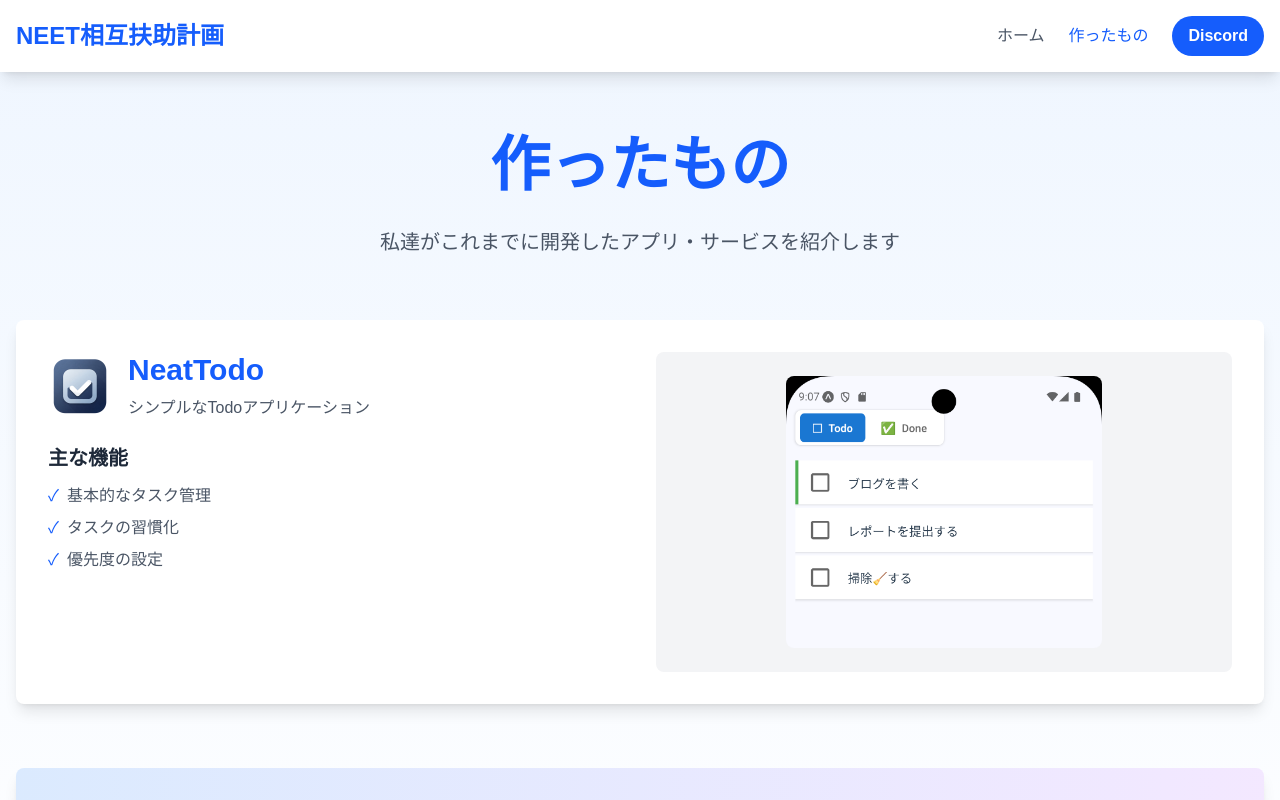
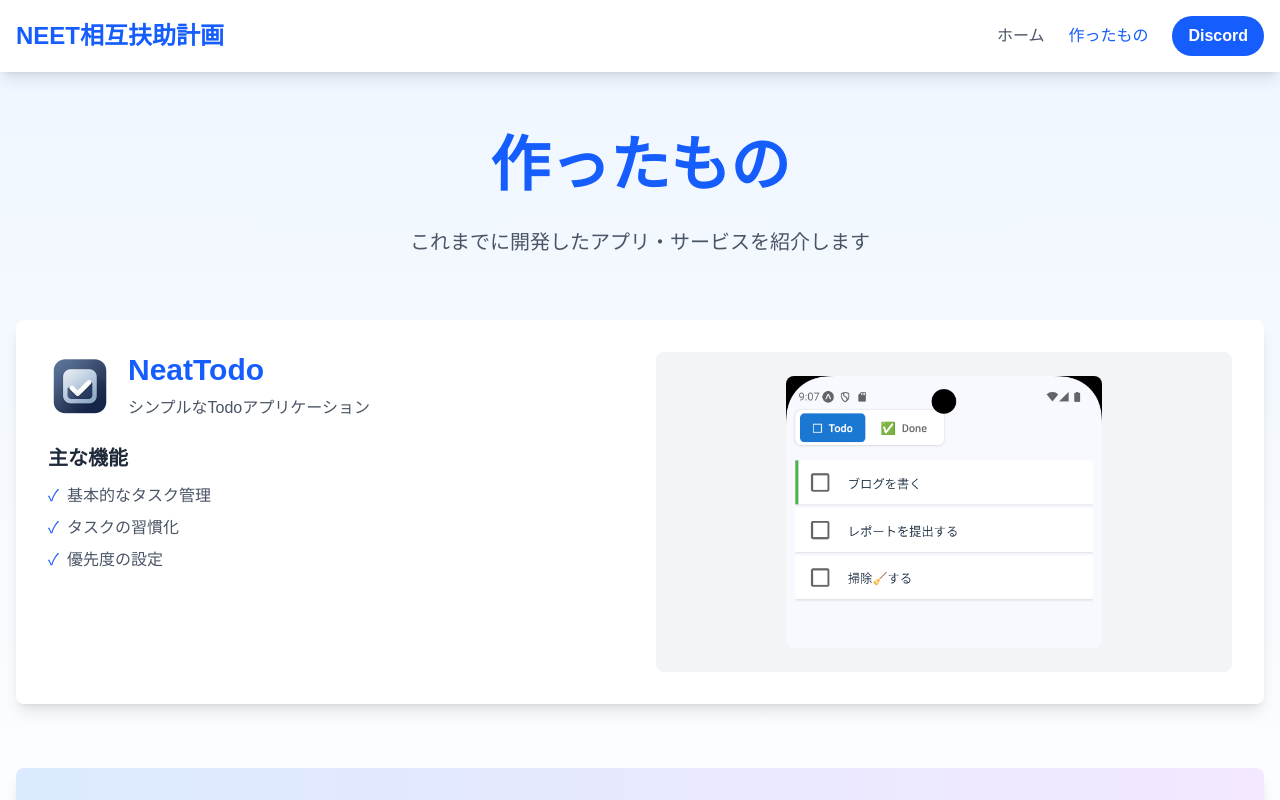
Before and after one commit to neet-map/neet-map, a Next.js app: page /product in a window 1280 px wide. Shown: the top 800 px of the page. Built offline with nearby package versions, Linux system fonts and the light colour scheme.

Commit message:
文言の修正

```diff
--- a/app/product/page.tsx
+++ b/app/product/page.tsx
@@ -12,7 +12,7 @@
               作ったもの
             </h1>
             <p className="text-xl text-gray-600 dark:text-gray-300 max-w-3xl mx-auto">
-              私達がこれまでに開発したアプリ・サービスを紹介します
+              これまでに開発したアプリ・サービスを紹介します
             </p>
           </div>
         </div>
```
